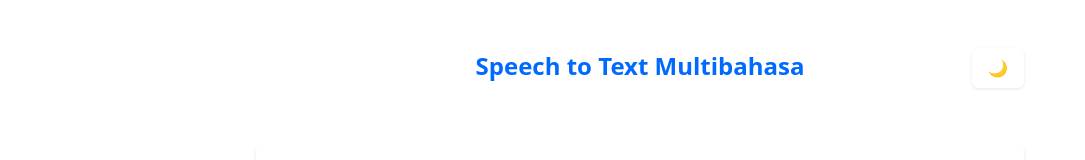
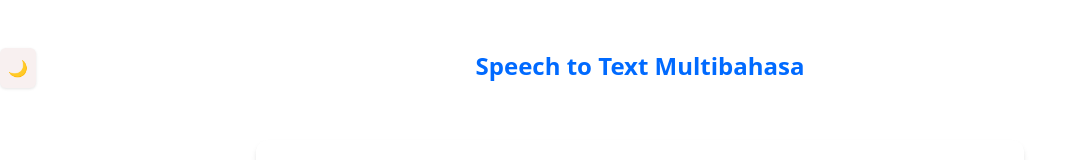
Before and after one commit to dimaszain779/dimaszain779.github.io, a plain HTML site: page index.html in a window 1280 px wide. Shown: the top 160 px of the page, without its empty margins (0-1085 px from the left). Drawn offline with nearby package versions, Linux system fonts and the light colour scheme.

Commit message:
dark mode

```diff
--- a/style.css
+++ b/style.css
@@ -51,10 +51,9 @@
         .dark-mode-toggle {
             position: absolute;
             top: 1rem;
-            right: 16rem;
-            background-color: #ffffff;
+            background-color: #f8f0f0;
             color: #111827;
-            padding: 0.5rem 1rem;
+            padding: 0.5rem 0.5rem;
             border-radius: 0.375rem;
             cursor: pointer;
             transition: background-color 0.3s, color 0.3s;
```
